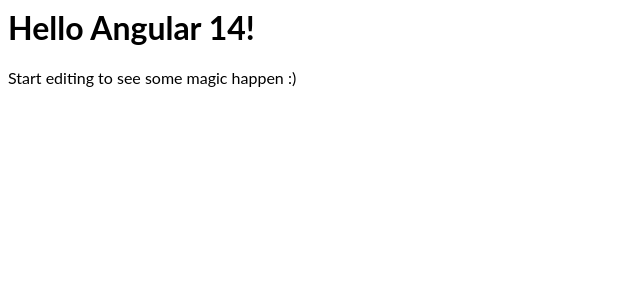
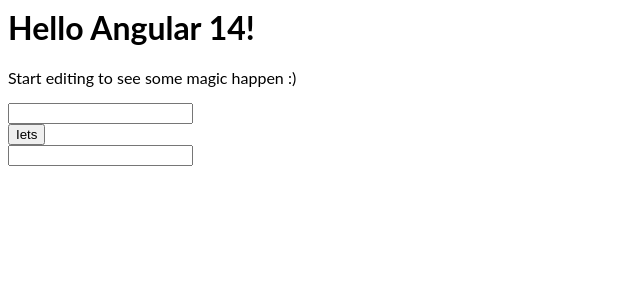
Before and after one commit to topispang/etty-hillesum-lyceum-project, an Angular app: page / in a window 1280 px wide. Shown: the top 300 px of the page, without its empty margins (0-640 px from the left). Built offline with nearby package versions, Linux system fonts and the light colour scheme.

Commit message:
input-output demo

```diff
--- a/src/app/app.component.html
+++ b/src/app/app.component.html
@@ -1,4 +1,5 @@
 <hello name="{{ name }}"></hello>
-<p>
-  Start editing to see some magic happen :)
-</p>
+<p>Start editing to see some magic happen :)</p>
+<input [(ngModel)]="input" /> <br />
+<button (click)="doeIets()">Iets</button> <br />
+<input [(ngModel)]="output" /> <br />
--- a/src/app/app.component.ts
+++ b/src/app/app.component.ts
@@ -3,8 +3,16 @@ import { Component, VERSION } from '@angular/core';
 @Component({
   selector: 'my-app',
   templateUrl: './app.component.html',
-  styleUrls: [ './app.component.css' ]
+  styleUrls: ['./app.component.css'],
 })
-export class AppComponent  {
+export class AppComponent {
   name = 'Angular ' + VERSION.major;
+
+  input: string;
+  output: string;
+
+  doeIets() {
+    this.output = this.input;
+    this.input = '';
+  }
 }
```
